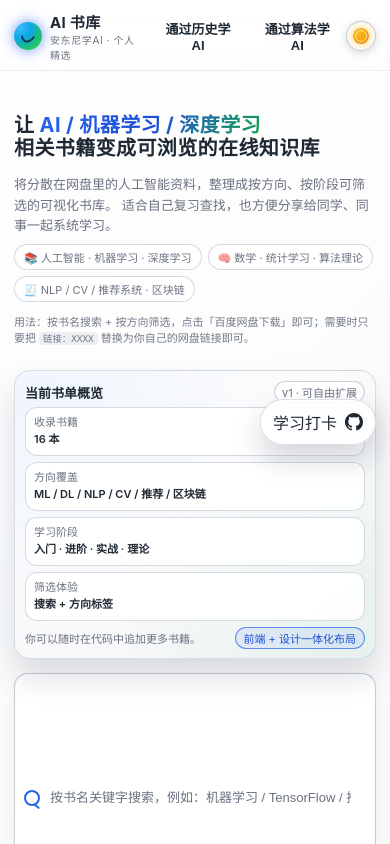
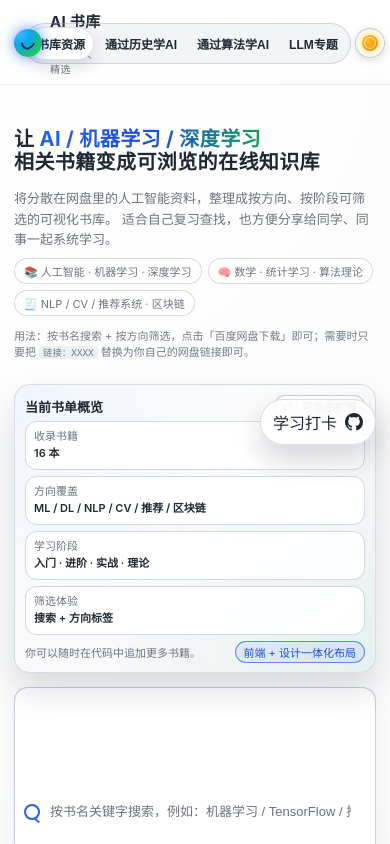
Before and after one commit to TUARAN/AI-Learning-Library, a React (Vite) app: page / in a window 390 px wide. Shown: the top 844 px of the page. Built offline with nearby package versions, Linux system fonts and the light colour scheme; no server answers.

Commit message:
Add LLM专题 and tab-style nav

```diff
--- a/src/App.css
+++ b/src/App.css
@@ -1373,6 +1373,67 @@ body.theme-light .nav-link-btn.active {
   border-color: rgba(148, 163, 184, 0.55);
 }
 
+/* ============= 顶部 Tab 导航（书库/历史/算法/LLM） ============= */
+.nav-tabs {
+  display: inline-flex;
+  align-items: center;
+  gap: 4px;
+  padding: 4px;
+  border-radius: 999px;
+  border: 1px solid rgba(148, 163, 184, 0.26);
+  background: rgba(148, 163, 184, 0.10);
+}
+
+body.theme-light .nav-tabs {
+  border-color: rgba(148, 163, 184, 0.38);
+  background: rgba(148, 163, 184, 0.12);
+}
+
+.nav-tab-btn {
+  appearance: none;
+  border: 1px solid transparent;
+  background: transparent;
+  color: var(--text-main);
+  padding: 7px 10px;
+  border-radius: 999px;
+  font-size: 13px;
+  font-weight: 650;
+  cursor: pointer;
+  transition: background-color var(--transition-fast), border-color var(--transition-fast), transform var(--transition-fast);
+  white-space: nowrap;
+}
+
+.nav-tab-btn:hover {
+  background: rgba(148, 163, 184, 0.12);
+  transform: translateY(-1px);
+}
+
+.nav-tab-btn:focus-visible {
+  outline: 2px solid var(--accent);
+  outline-offset: 2px;
+}
+
+.nav-tab-btn.active {
+  background: var(--card-bg);
+  border-color: rgba(148, 163, 184, 0.32);
+  box-shadow: 0 10px 18px rgba(15, 23, 42, 0.35);
+}
+
+body.theme-light .nav-tab-btn.active {
+  box-shadow: 0 8px 16px rgba(15, 23, 42, 0.12);
+}
+
+@media (max-width: 640px) {
+  .nav-tabs {
+    gap: 2px;
+    padding: 3px;
+  }
+  .nav-tab-btn {
+    padding: 7px 8px;
+    font-size: 12px;
+  }
+}
+
 /* ============= AI历史页面 ============= */
 .ai-history-page {
   max-width: 1200px;
--- a/src/App.jsx
+++ b/src/App.jsx
@@ -1,6 +1,7 @@
 import React, { useEffect, useMemo, useState } from 'react';
 import AIHistory from './AIHistory';
 import AIAlgorithms from './AIAlgorithms';
+import LLMTopic from './LLMTopic';
 import CheckIn from './CheckIn';
 
 // 书籍数据：按原始 HTML 中的配置整理
@@ -280,7 +281,7 @@ function App() {
   const [direction, setDirection] = useState('all');
   const [theme, setTheme] = useState(() => detectPreferredTheme());
   const [toast, setToast] = useState({ show: false, message: '' });
-  const [currentPage, setCurrentPage] = useState('library'); // 'library' | 'history' | 'algorithms' | 'checkin'
+  const [currentPage, setCurrentPage] = useState('library'); // 'library' | 'history' | 'algorithms' | 'llm' | 'checkin'
   const [user, setUser] = useState(null);
 
   // 应用主题到 body，并持久化
@@ -300,7 +301,7 @@ function App() {
   useEffect(() => {
     const url = new URL(window.location.href);
     const page = url.searchParams.get('page');
-    if (page === 'history' || page === 'algorithms' || page === 'library' || page === 'checkin') {
+    if (page === 'history' || page === 'algorithms' || page === 'llm' || page === 'library' || page === 'checkin') {
       setCurrentPage(page);
       url.searchParams.delete('page');
       window.history.replaceState({}, '', url.pathname + url.search + url.hash);
@@ -379,21 +380,36 @@ function App() {
           </div>
           <div className="nav-right">
             <div className="nav-actions">
+              <div className="nav-tabs" role="navigation" aria-label="页面导航">
                 <button
-                className={`nav-link-btn ${currentPage === 'history' ? 'active' : ''}`}
+                  className={`nav-tab-btn ${currentPage === 'library' ? 'active' : ''}`}
+                  onClick={() => setCurrentPage('library')}
+                  aria-current={currentPage === 'library' ? 'page' : undefined}
+                >
+                  书库资源
+                </button>
+                <button
+                  className={`nav-tab-btn ${currentPage === 'history' ? 'active' : ''}`}
                   onClick={() => setCurrentPage('history')}
                   aria-current={currentPage === 'history' ? 'page' : undefined}
                 >
                   通过历史学AI
                 </button>
-
                 <button
-                className={`nav-link-btn ${currentPage === 'algorithms' ? 'active' : ''}`}
+                  className={`nav-tab-btn ${currentPage === 'algorithms' ? 'active' : ''}`}
                   onClick={() => setCurrentPage('algorithms')}
                   aria-current={currentPage === 'algorithms' ? 'page' : undefined}
                 >
                   通过算法学AI
                 </button>
+                <button
+                  className={`nav-tab-btn ${currentPage === 'llm' ? 'active' : ''}`}
+                  onClick={() => setCurrentPage('llm')}
+                  aria-current={currentPage === 'llm' ? 'page' : undefined}
+                >
+                  LLM专题
+                </button>
+              </div>
 
               {user ? (
                 <a className="nav-highlight-btn" href="/api/auth/logout" title="退出登录">
@@ -437,6 +453,8 @@ function App() {
         <AIHistory />
       ) : currentPage === 'algorithms' ? (
         <AIAlgorithms />
+      ) : currentPage === 'llm' ? (
+        <LLMTopic />
       ) : currentPage === 'checkin' ? (
         <CheckIn user={user} showToast={showToast} />
       ) : (
--- /dev/null
+++ b/src/LLMTopic.jsx
@@ -0,0 +1,185 @@
+import React from 'react';
+
+function LLMTopic() {
+  return (
+    <div className="ai-history-page">
+      <div className="ai-history-hero">
+        <h1 className="ai-history-title">
+          <span className="highlight">LLM专题</span>
+        </h1>
+        <p className="ai-history-subtitle">
+          一、基础层：大模型是怎么被“训出来”的
+        </p>
+      </div>
+
+      <div className="llm-topic">
+        <section className="llm-section">
+          <h2 className="llm-h2">1️⃣ 训练范式</h2>
+
+          <div className="llm-block">
+            <h3 className="llm-h3">自监督预训练（Pretraining）</h3>
+            <p className="llm-p">
+              核心是 Next Token Prediction，用海量无标注语料学语言分布，这是“通用智能”的来源。
+            </p>
+          </div>
+
+          <div className="llm-block">
+            <h3 className="llm-h3">监督微调（SFT）</h3>
+            <p className="llm-p">
+              用高质量指令数据对齐任务形式，让模型“会按人话做事”。
+            </p>
+          </div>
+
+          <div className="llm-block">
+            <h3 className="llm-h3">偏好对齐（RLHF / RLAIF / DPO）</h3>
+            <p className="llm-p">
+              解决“说得像人但不一定对人好”的问题，是价值观与行为约束层。
+            </p>
+          </div>
+
+          <div className="llm-callout">
+            <div className="llm-callout-title">👉 你可以把它理解为：</div>
+            <div className="llm-callout-body">
+              预训练 = 智商上限，微调 = 技能，偏好对齐 = 性格
+            </div>
+          </div>
+        </section>
+
+        <section className="llm-section">
+          <h2 className="llm-h2">二、算得动：规模化训练的核心技术</h2>
+
+          <div className="llm-block">
+            <h3 className="llm-h3">2️⃣ 并行训练体系（Scaling 的根基）</h3>
+            <ul className="llm-list">
+              <li>数据并行（DP）：最基础，显存压力不变</li>
+              <li>模型并行（TP / PP）：解决模型太大放不下</li>
+              <li>ZeRO Stage 1/2/3：把参数、梯度、优化器状态拆散</li>
+              <li>FSDP（Fully Sharded Data Parallel）：工程上最常用的工业方案之一</li>
+            </ul>
+
+            <div className="llm-callout">
+              <div className="llm-callout-title">📌 现实经验：</div>
+              <div className="llm-callout-body">
+                没有 ZeRO / FSDP，100B 以上模型基本“起步即爆显存”。
+              </div>
+            </div>
+          </div>
+
+          <div className="llm-block">
+            <h3 className="llm-h3">3️⃣ 混合精度与低精度计算</h3>
+            <ul className="llm-list">
+              <li>FP16 / BF16：主流</li>
+              <li>INT8 / INT4（训练中较少）</li>
+              <li>Loss Scaling：防止梯度下溢</li>
+              <li>Tensor Core / NPU 加速</li>
+            </ul>
+
+            <div className="llm-callout">
+              <div className="llm-callout-title">👉 本质目标只有一个：</div>
+              <div className="llm-callout-body">用更少显存，跑更大的模型</div>
+            </div>
+          </div>
+        </section>
+
+        <section className="llm-section">
+          <h2 className="llm-h2">三、训得好：稳定性与效率技术</h2>
+
+          <div className="llm-block">
+            <h3 className="llm-h3">4️⃣ 优化器与学习率策略</h3>
+            <ul className="llm-list">
+              <li>AdamW / Lion</li>
+              <li>Warmup + Cosine Decay</li>
+              <li>梯度裁剪（Gradient Clipping）</li>
+            </ul>
+            <p className="llm-p">大模型训练里，80% 的“炸掉”不是代码 bug，而是学习率问题。</p>
+          </div>
+
+          <div className="llm-block">
+            <h3 className="llm-h3">5️⃣ 长上下文与位置编码</h3>
+            <ul className="llm-list">
+              <li>RoPE / NTK scaling</li>
+              <li>ALiBi</li>
+              <li>Position Interpolation</li>
+            </ul>
+            <p className="llm-p">这是从 4k → 32k → 128k 的关键技术栈。</p>
+          </div>
+
+          <div className="llm-block">
+            <h3 className="llm-h3">6️⃣ 稀疏化与专家模型（MoE）</h3>
+            <ul className="llm-list">
+              <li>Mixture of Experts</li>
+              <li>Top-k gating</li>
+              <li>负载均衡 loss</li>
+              <li>典型代表：Switch Transformer、DeepSeek、Mixtral</li>
+            </ul>
+            <div className="llm-callout">
+              <div className="llm-callout-title">👉 核心思想：</div>
+              <div className="llm-callout-body">参数规模上去，但每次只激活一小部分</div>
+            </div>
+          </div>
+        </section>
+
+        <section className="llm-section">
+          <h2 className="llm-h2">四、训得稳：工业级训练工程</h2>
+
+          <div className="llm-block">
+            <h3 className="llm-h3">7️⃣ 数据工程（被严重低估）</h3>
+            <ul className="llm-list">
+              <li>去重（MinHash / SimHash）</li>
+              <li>质量打分（Perplexity / 规则 + 模型）</li>
+              <li>领域配比（Code / Math / Chat / Web）</li>
+            </ul>
+            <div className="llm-callout">
+              <div className="llm-callout-title">📌 共识：</div>
+              <div className="llm-callout-body">垃圾数据 × 再大模型 = 更贵的垃圾</div>
+            </div>
+          </div>
+
+          <div className="llm-block">
+            <h3 className="llm-h3">8️⃣ Checkpoint 与容错</h3>
+            <ul className="llm-list">
+              <li>分布式 Checkpoint</li>
+              <li>异常恢复（OOM / 节点宕机）</li>
+              <li>Elastic Training</li>
+            </ul>
+            <p className="llm-p">这是“科研能跑”和“生产能跑”的分水岭。</p>
+          </div>
+        </section>
+
+        <section className="llm-section">
+          <h2 className="llm-h2">五、后训练时代的新方向（2024–2025）</h2>
+
+          <div className="llm-block">
+            <h3 className="llm-h3">9️⃣ 对齐技术的演进</h3>
+            <ul className="llm-list">
+              <li>DPO / IPO / KTO：不再依赖复杂 RL</li>
+              <li>RLAIF：AI 给 AI 打分</li>
+              <li>Self-Reward / Self-Play</li>
+            </ul>
+            <div className="llm-callout">
+              <div className="llm-callout-title">👉 对齐正在从：</div>
+              <div className="llm-callout-body">“人教模型”变成“模型自我进化”。</div>
+            </div>
+          </div>
+
+          <div className="llm-block">
+            <h3 className="llm-h3">🔟 训练 + 推理一体化</h3>
+            <ul className="llm-list">
+              <li>Speculative Decoding</li>
+              <li>Inference-aware Training</li>
+              <li>KV Cache 优化反哺训练</li>
+            </ul>
+            <div className="llm-callout">
+              <div className="llm-callout-title">未来趋势非常明确：</div>
+              <div className="llm-callout-body">
+                训练不再只为 loss 服务，而是为推理成本服务
+              </div>
+            </div>
+          </div>
+        </section>
+      </div>
+    </div>
+  );
+}
+
+export default LLMTopic;
```
Lines whose indentation alone changed are shown as unchanged.
